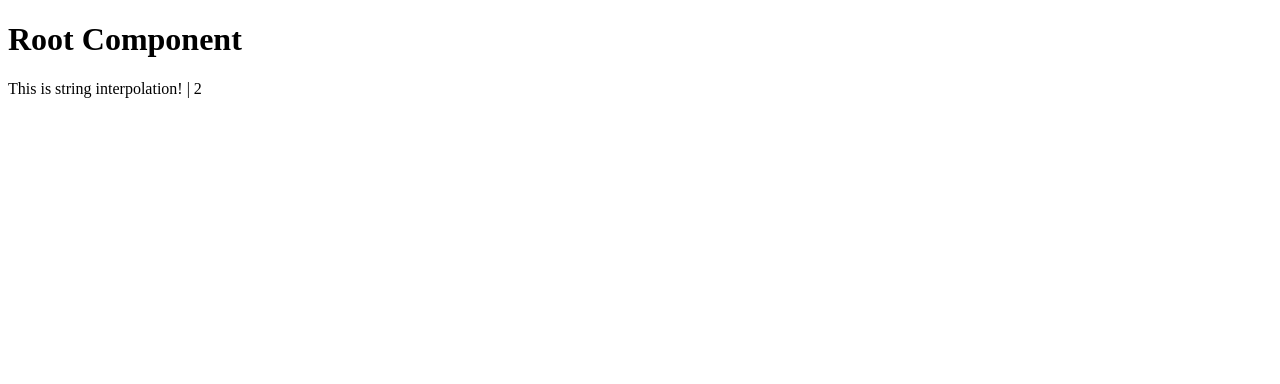
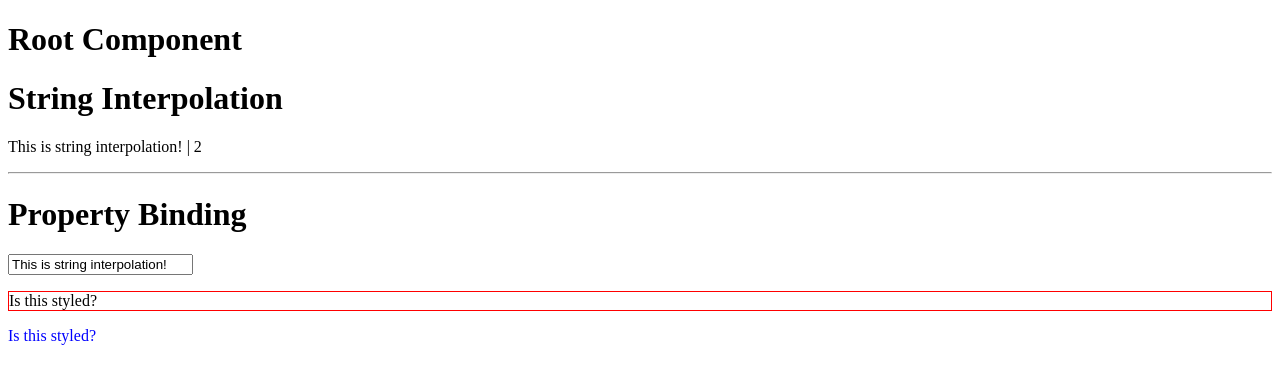
Before and after one commit to RevolutionTech/udemy-angular--first-app, an Angular app: page / in a window 1280 px wide. Shown: the top 384 px of the page. Built offline with nearby package versions, Linux system fonts and the light colour scheme.

Commit message:
Create initial property bindings

```diff
--- a/src/app/databinding/databinding.component.css
+++ b/src/app/databinding/databinding.component.css
@@ -0,0 +1,3 @@
+.redBorder {
+  border: 1px solid red;
+}
--- a/src/app/databinding/databinding.component.html
+++ b/src/app/databinding/databinding.component.html
@@ -1,3 +1,9 @@
+<h1>String Interpolation</h1>
 <p>
   {{stringInterpolation}} | {{numberInterpolation}}
 </p>
+<hr>
+<h1>Property Binding</h1>
+<input type="text" [value]="stringInterpolation">
+<p [ngClass]="{redBorder: onTest()}">Is this styled?</p>
+<p [ngStyle]="{color: 'blue'}">Is this styled?</p>
--- a/src/app/databinding/databinding.component.ts
+++ b/src/app/databinding/databinding.component.ts
@@ -8,4 +8,8 @@
 export class DatabindingComponent {
     stringInterpolation = 'This is string interpolation!';
     numberInterpolation = 2;
+
+    onTest() {
+      return true;
+    }
 }
```
